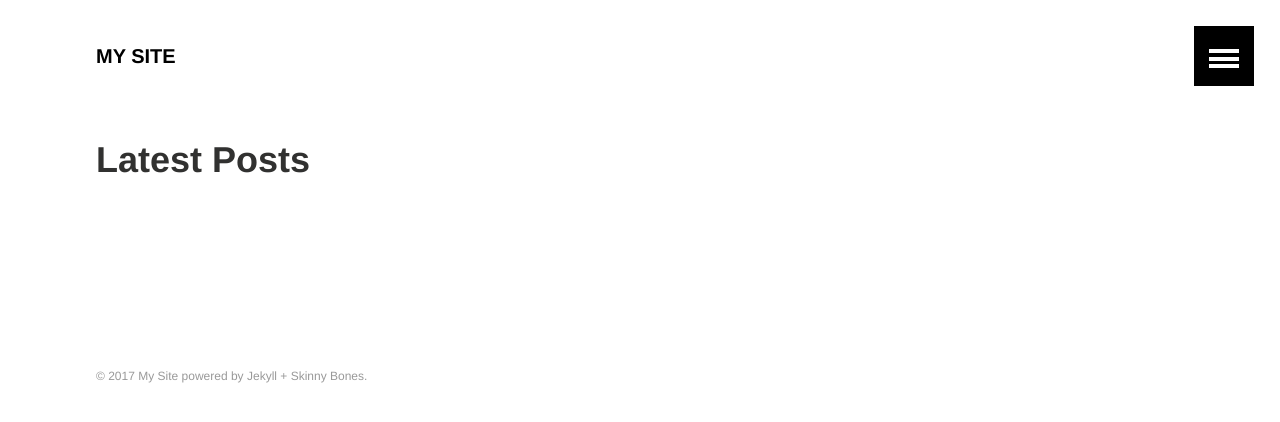
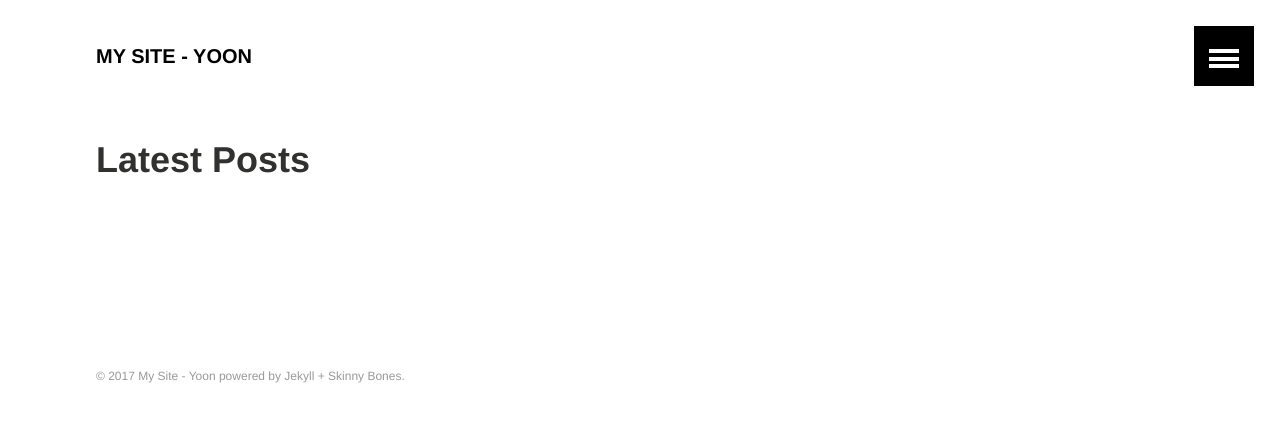
Before and after one commit to fromleaf/fromleaf.github.io, a Jekyll site: the page built from index.md, in a window 1280 px wide. Shown: the top 422 px of the page. Built offline with Jekyll 4.4.1, drawn with Linux system fonts in a browser that asks for light colours.

Commit message:
modified config

```diff
--- a/_config.yml
+++ b/_config.yml
@@ -1,11 +1,11 @@
 # Site wide configuration
 
-title: "My Site"
+title: "My Site - Yoon"
 description: "This is a description of my awesome site."
 logo: # 120x120 px default image used for Twitter summary card
 teaser: # 400x250 px default teaser image used in image archive grid
 locale: en
-url:
+url: https://github.com/fromleaf/fromleaf.github.io
 feed:
   path: atom.xml
 
```
Also changed, not shown: 3 other files.
